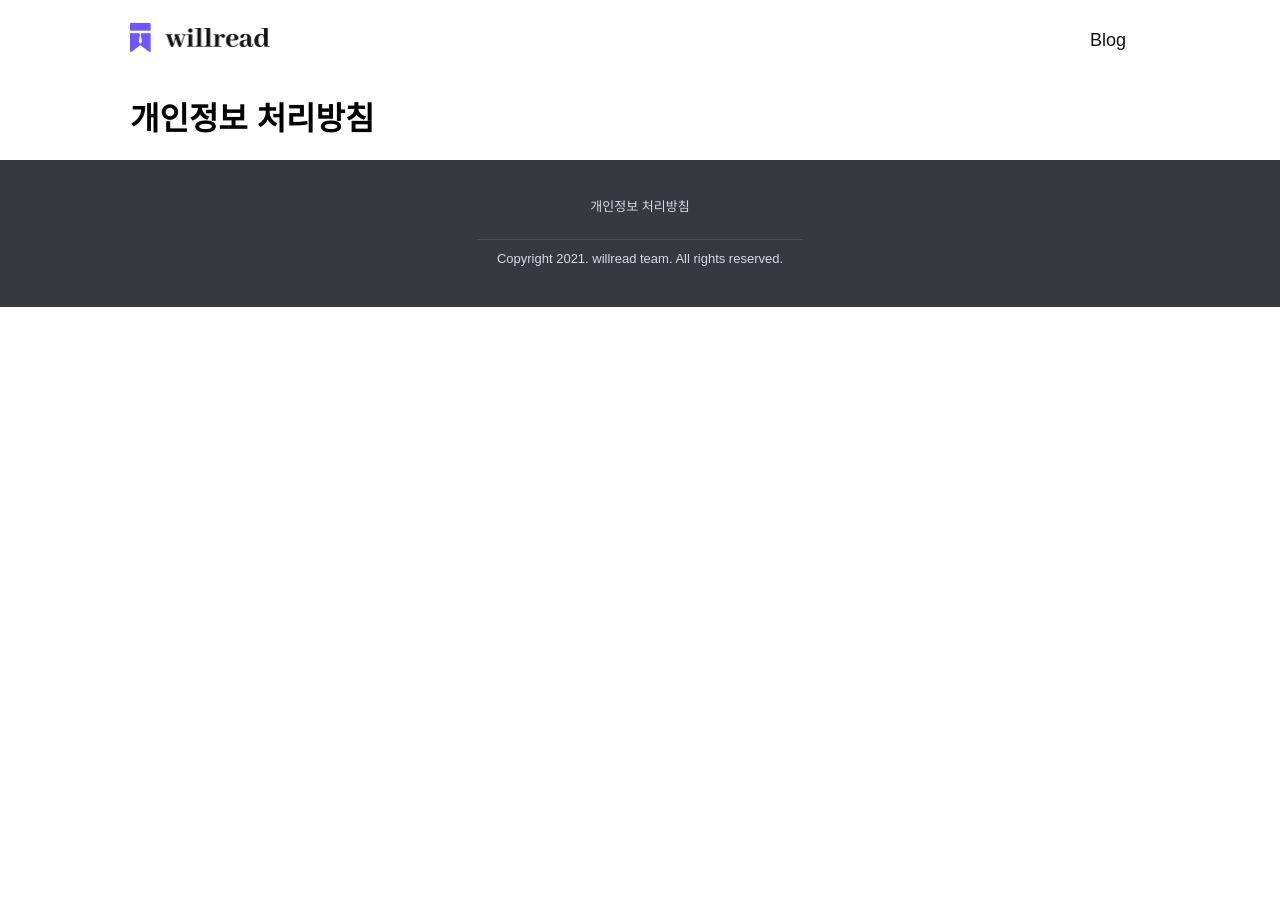
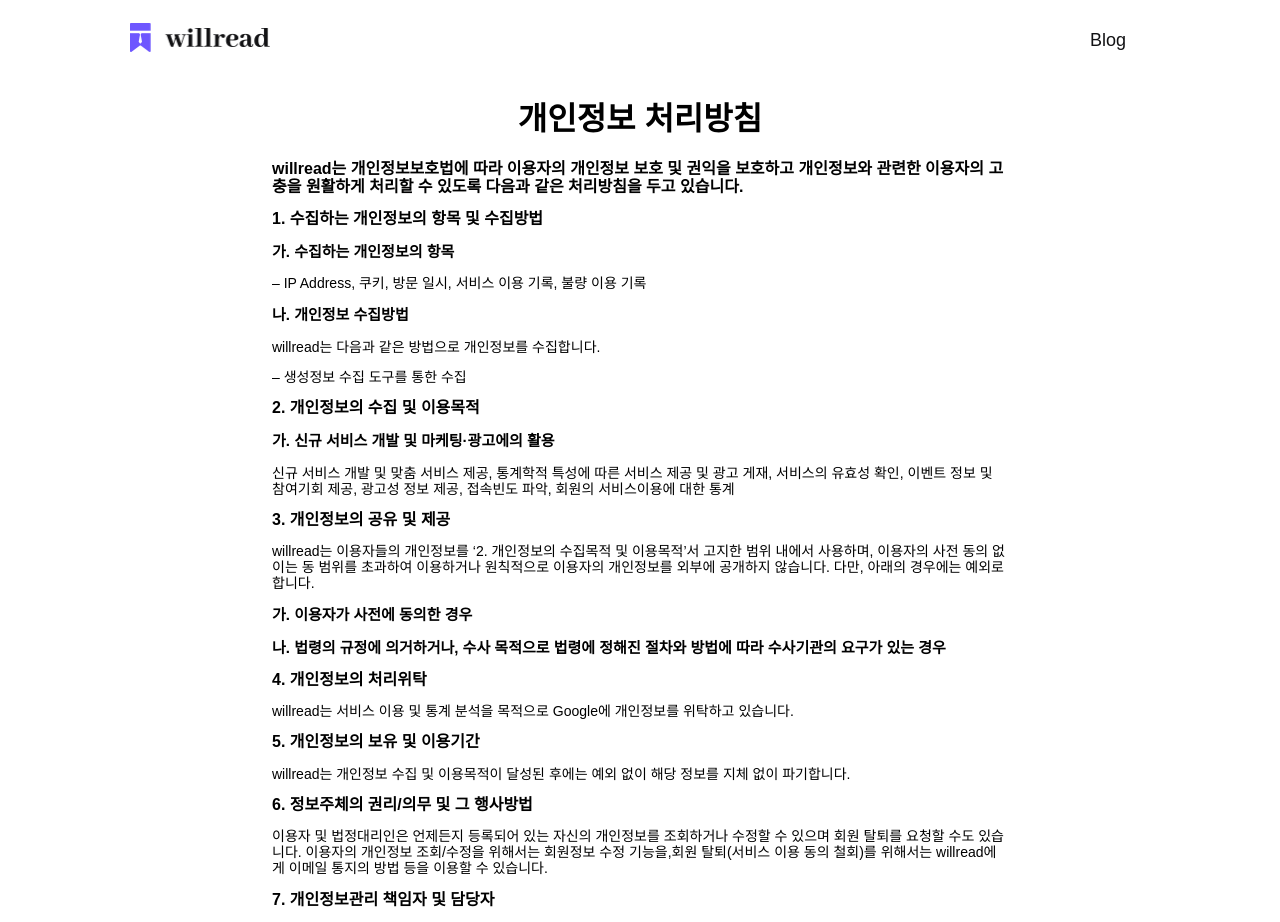
Before and after one commit to youngjin-k/willread-website, a Next.js app: page /policy/privacy in a window 1280 px wide. Shown: the top 922 px of the page. Before the commit the page ends 800 px from the top, so only its background shows below. Built offline with nearby package versions, Linux system fonts and the light colour scheme; no server answers; a web font is replaced by a local one.

Commit message:
feat: 개인정보 처리방침 추가

```diff
--- a/src/pages/policy/privacy.tsx
+++ b/src/pages/policy/privacy.tsx
@@ -10,6 +10,74 @@ function privacy() {
       <PrivacyBlock>
         <Container>
           <h1>개인정보 처리방침</h1>
+          <article>
+            <h2>
+              willread는 개인정보보호법에 따라 이용자의 개인정보 보호 및 권익을
+              보호하고 개인정보와 관련한 이용자의 고충을 원활하게 처리할 수
+              있도록 다음과 같은 처리방침을 두고 있습니다.
+            </h2>
+            <h2>1. 수집하는 개인정보의 항목 및 수집방법</h2>
+            <h3>가. 수집하는 개인정보의 항목</h3>
+            <p>
+              – IP Address, 쿠키, 방문 일시, 서비스 이용 기록, 불량 이용 기록
+            </p>
+            <h3>나. 개인정보 수집방법</h3>
+            <p>willread는 다음과 같은 방법으로 개인정보를 수집합니다.</p>
+            <p> – 생성정보 수집 도구를 통한 수집</p>
+            <h2>2. 개인정보의 수집 및 이용목적</h2>
+            <h3>가. 신규 서비스 개발 및 마케팅·광고에의 활용</h3>
+            <p>
+              신규 서비스 개발 및 맞춤 서비스 제공, 통계학적 특성에 따른 서비스
+              제공 및 광고 게재, 서비스의 유효성 확인, 이벤트 정보 및 참여기회
+              제공, 광고성 정보 제공, 접속빈도 파악, 회원의 서비스이용에 대한
+              통계
+            </p>
+            <h2>3. 개인정보의 공유 및 제공</h2>
+            <p>
+              willread는 이용자들의 개인정보를 ‘2. 개인정보의 수집목적 및
+              이용목적’서 고지한 범위 내에서 사용하며, 이용자의 사전 동의 없이는
+              동 범위를 초과하여 이용하거나 원칙적으로 이용자의 개인정보를
+              외부에 공개하지 않습니다. 다만, 아래의 경우에는 예외로 합니다.
+            </p>
+            <h3>가. 이용자가 사전에 동의한 경우</h3>
+            <h3>
+              나. 법령의 규정에 의거하거나, 수사 목적으로 법령에 정해진 절차와
+              방법에 따라 수사기관의 요구가 있는 경우
+            </h3>
+            <h2>4. 개인정보의 처리위탁</h2>
+            <p>
+              willread는 서비스 이용 및 통계 분석을 목적으로 Google에 개인정보를
+              위탁하고 있습니다.
+            </p>
+            <h2>5. 개인정보의 보유 및 이용기간</h2>
+            <p>
+              willread는 개인정보 수집 및 이용목적이 달성된 후에는 예외 없이
+              해당 정보를 지체 없이 파기합니다.
+            </p>
+            <h2>6. 정보주체의 권리/의무 및 그 행사방법</h2>
+            <p>
+              이용자 및 법정대리인은 언제든지 등록되어 있는 자신의 개인정보를
+              조회하거나 수정할 수 있으며 회원 탈퇴를 요청할 수도 있습니다.
+              이용자의 개인정보 조회/수정을 위해서는 회원정보 수정 기능을,회원
+              탈퇴(서비스 이용 동의 철회)를 위해서는 willread에게 이메일
+              통지의 방법 등을 이용할 수 있습니다.
+            </p>
+            <h2>7. 개인정보관리 책임자 및 담당자</h2>
+            <p>
+              willread는 개인정보에 대한 의견수렴 및 불만처리를 담당하는
+              개인정보 관리책임자 및 담당자를 지정하고 있고, 연락처는 아래와
+              같습니다.
+            </p>
+            <p>
+              책임자: 강영진
+              {' '}
+              <br />
+              담당자: 강영진
+              {' '}
+              <br />
+              이메일: willreadteam@gmail.com
+            </p>
+          </article>
         </Container>
       </PrivacyBlock>
     </Layout>
@@ -22,7 +90,25 @@ const PrivacyBlock = styled.main`
 `;
 
 const Container = styled.div`
-  ${containerStyle};
+  width: 100%;
+  max-width: 768px;
+  padding: 0 16px 40px 16px;
+
+  h1 {
+    text-align: center;
+  }
+
+  h2 {
+    font-size: 16px;
+  }
+
+  h3 {
+    font-size: 15px;
+  }
+
+  p {
+    font-size: 14px;
+  }
 `;
 
 export default privacy;
```
